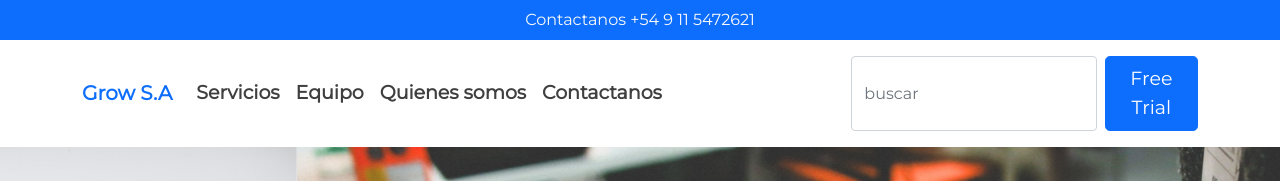
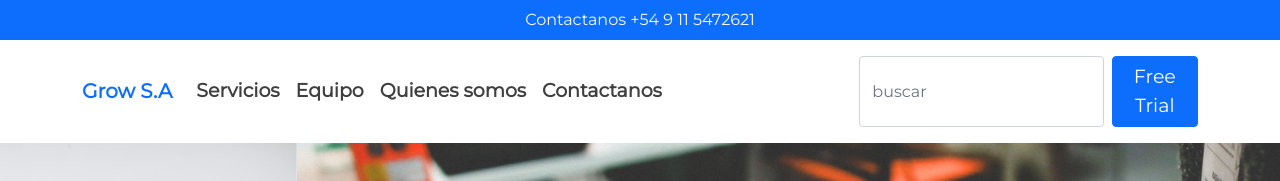
Before and after one commit to mcfr4nc/coderhousesegundaentregafrancoosuna, a plain HTML site: page index.html in a window 1280 px wide. Shown: the top 181 px of the page. Drawn offline with nearby package versions, Linux system fonts and the light colour scheme.

Commit message:
cambiando el csss y agregando sass

```diff
--- a/css/main.css
+++ b/css/main.css
@@ -14,6 +14,11 @@ body {
      font-size: 19px !important;
      font-weight: 600;
 
+ }
+ #menu li {
+    display: flex;
+    justify-content: center;
+    align-items: center;
  }
 
  #menu a{
--- a/index.html
+++ b/index.html
@@ -63,16 +63,17 @@
             <li class="nav-item">
               <a class="nav-link" href="#equipo">Equipo</a>
             </li>
-            <li class="nav-item">
+
             <li class="nav-item">
               <a class="nav-link" href="#quienes-somos">Quienes somos</a>
             </li>
+            <li class="nav-item">
             <a class="nav-link" href="#seccion-contacto">Contactanos</a>
             </li>
           </ul>
           <form class="d-inline-flex">
             <input class="form-control me-2" type="email" placeholder="buscar" aria-label="Free Trial">
-            <button type="submit" class="btn btn-primary btn-lg">
+            <button type="submit" class="btn btn-primary">
               Free Trial</button>
           </form>
         </div>
```
